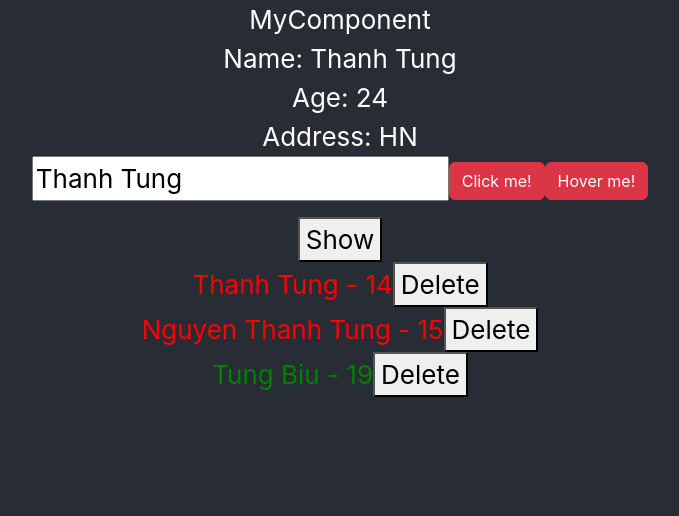
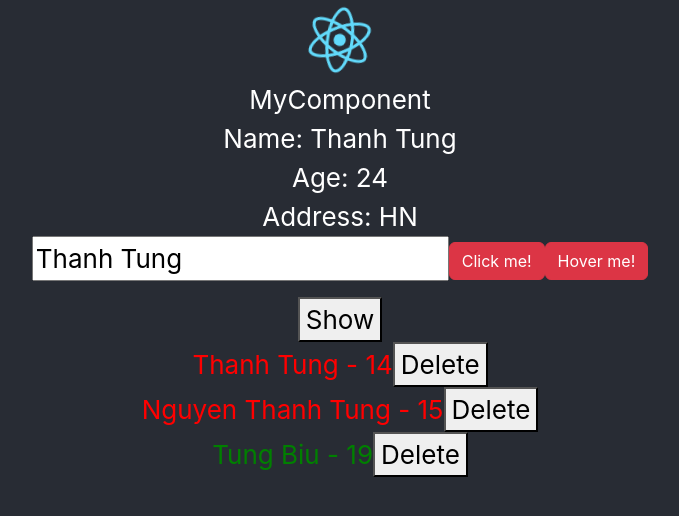
Before and after one commit to tungnt99/React-Basic, a React (Create React App) app: page / in a window 1280 px wide. Shown: the top 516 px of the page, without its empty margins (300-979 px from the left). Built offline with nearby package versions, Linux system fonts and the light colour scheme; the HTML template or start-up script is replaced by a standard one.

Commit message:
import image

```diff
--- a/src/App.js
+++ b/src/App.js
@@ -29,6 +29,7 @@ class App extends Component {
     return (
       <div className="App">
         <header className="App-header">
+          <img src={logo} className="App-logo"/>
           <MyComponent />
         </header>
       </div>
--- a/src/App.scss
+++ b/src/App.scss
@@ -24,7 +24,7 @@ code {
 }
 
 .App-logo {
-  height: 40vmin;
+  height: 10vmin;
   pointer-events: none;
 }
 
```
